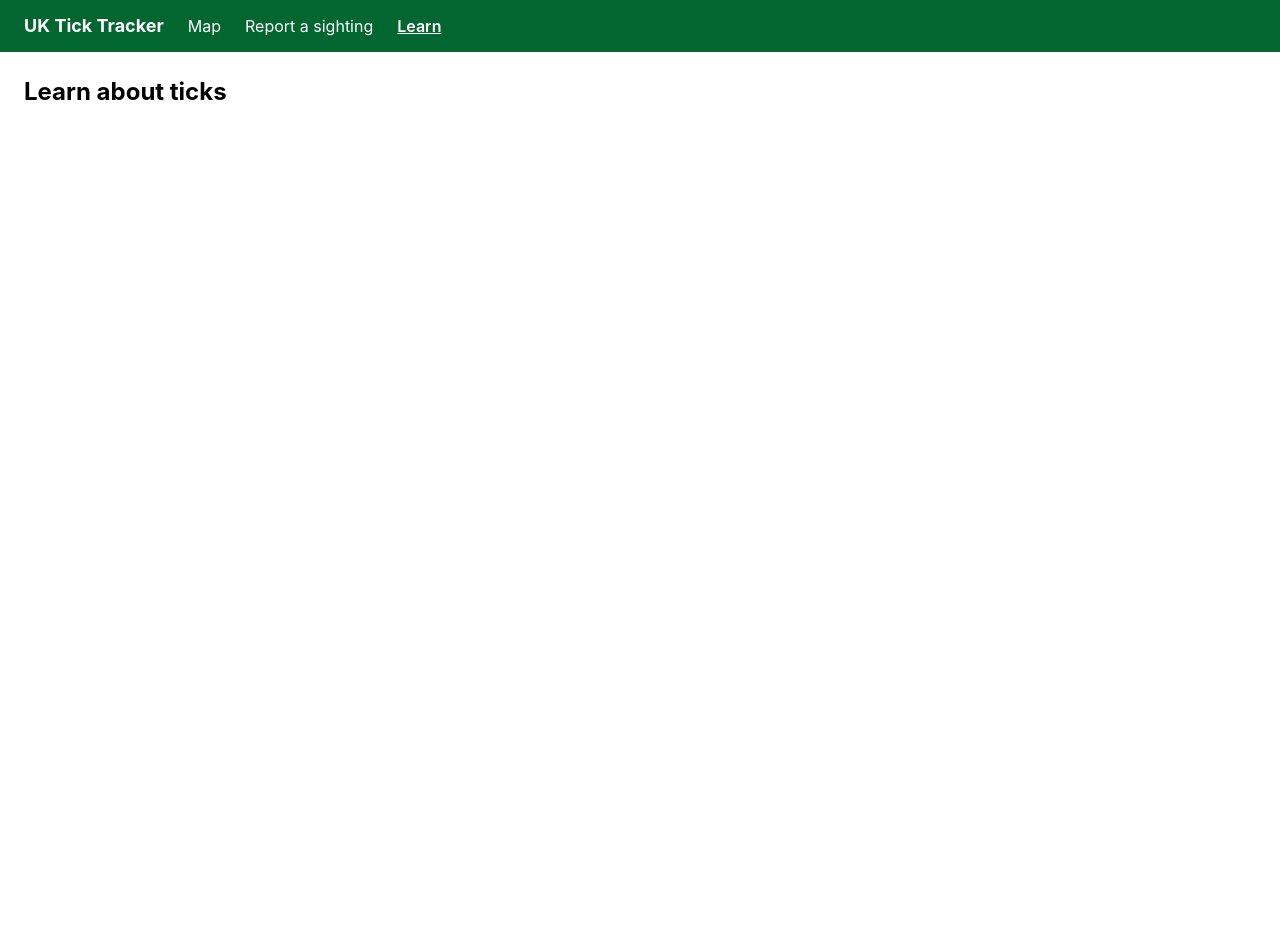
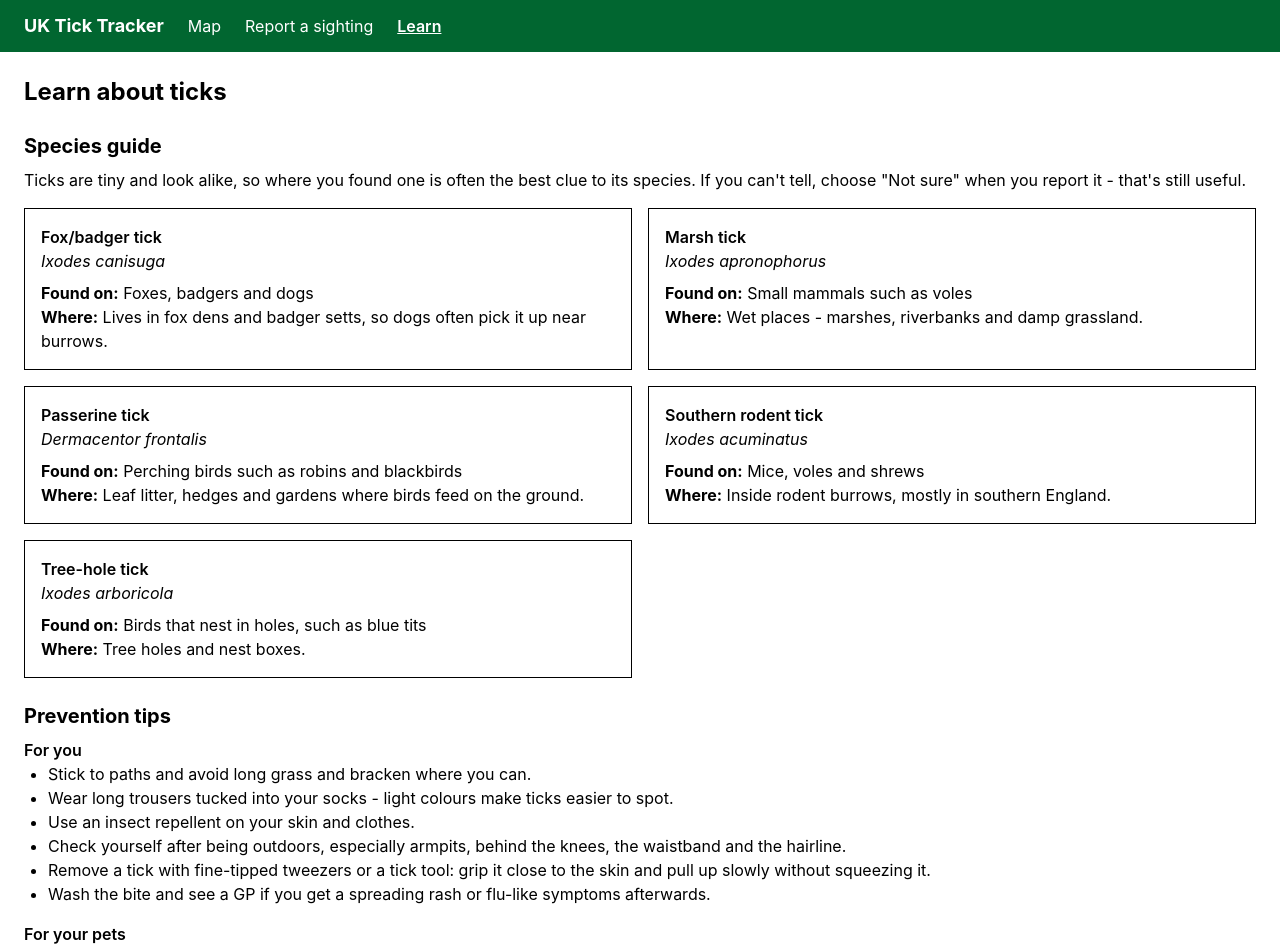
Before and after one commit to OllieMGL/elanco-tick-tracker, a React (Vite) app in the folder frontend/: page /learn in a window 1280 px wide. Shown: the top 949 px of the page. Before the commit the page ends 800 px from the top, so only its background shows below. Built offline with nearby package versions, Linux system fonts and the light colour scheme.

Commit message:
Added the Learn page bulk - tips to identify ticks and tips for people and pets

```diff
--- a/frontend/src/index.css
+++ b/frontend/src/index.css
@@ -61,6 +61,32 @@
   @apply bg-green-800 px-4 py-2 text-white;
 }
 
+/* learn page */
+.section-title {
+  @apply mt-6 mb-2 text-xl font-bold;
+}
+
+.species-list {
+  @apply mt-4 grid gap-4 md:grid-cols-2;
+}
+
+.species-card {
+  @apply border p-4;
+}
+
+.species-name {
+  @apply font-semibold;
+}
+
+.latin-name {
+  @apply mb-2 italic;
+}
+
+/* Tailwind removes list bullets by default, so add them back */
+.tip-list {
+  @apply mb-4 list-disc pl-6;
+}
+
 /* map page filters - inputs need a border or Tailwind leaves them invisible */
 .map-filters {
   @apply my-4 flex gap-6;
--- a/frontend/src/pages/LearnPage.jsx
+++ b/frontend/src/pages/LearnPage.jsx
@@ -1,7 +1,89 @@
+// the 5 species in the Elanco data - latin names match the data
+const SPECIES_GUIDE = [
+  {
+    name: 'Fox/badger tick',
+    latinName: 'Ixodes canisuga',
+    foundOn: 'Foxes, badgers and dogs',
+    habitat: 'Lives in fox dens and badger setts, so dogs often pick it up near burrows.',
+  },
+  {
+    name: 'Marsh tick',
+    latinName: 'Ixodes apronophorus',
+    foundOn: 'Small mammals such as voles',
+    habitat: 'Wet places - marshes, riverbanks and damp grassland.',
+  },
+  {
+    name: 'Passerine tick',
+    latinName: 'Dermacentor frontalis',
+    foundOn: 'Perching birds such as robins and blackbirds',
+    habitat: 'Leaf litter, hedges and gardens where birds feed on the ground.',
+  },
+  {
+    name: 'Southern rodent tick',
+    latinName: 'Ixodes acuminatus',
+    foundOn: 'Mice, voles and shrews',
+    habitat: 'Inside rodent burrows, mostly in southern England.',
+  },
+  {
+    name: 'Tree-hole tick',
+    latinName: 'Ixodes arboricola',
+    foundOn: 'Birds that nest in holes, such as blue tits',
+    habitat: 'Tree holes and nest boxes.',
+  },
+]
+
+const PEOPLE_TIPS = [
+  'Stick to paths and avoid long grass and bracken where you can.',
+  'Wear long trousers tucked into your socks - light colours make ticks easier to spot.',
+  'Use an insect repellent on your skin and clothes.',
+  'Check yourself after being outdoors, especially armpits, behind the knees, the waistband and the hairline.',
+  'Remove a tick with fine-tipped tweezers or a tick tool: grip it close to the skin and pull up slowly without squeezing it.',
+  'Wash the bite and see a GP if you get a spreading rash or flu-like symptoms afterwards.',
+]
+
+const PET_TIPS = [
+  'Check your pet after walks, especially the head, ears, neck and between the toes.',
+  'Ask your vet about tick prevention treatments.',
+  "Remove ticks the same way as on people - don't burn them or cover them in creams.",
+]
+
 function LearnPage() {
   return (
     <div className="page">
       <h1 className="page-title">Learn about ticks</h1>
+
+      <h2 className="section-title">Species guide</h2>
+      <p>
+        Ticks are tiny and look alike, so where you found one is often the best clue to its species.
+        If you can't tell, choose "Not sure" when you report it - that's still useful.
+      </p>
+
+      <div className="species-list">
+        {SPECIES_GUIDE.map((tick) => (
+          <article key={tick.name} className="species-card">
+            <h3 className="species-name">{tick.name}</h3>
+            <p className="latin-name">{tick.latinName}</p>
+            <p><strong>Found on:</strong> {tick.foundOn}</p>
+            <p><strong>Where:</strong> {tick.habitat}</p>
+          </article>
+        ))}
+      </div>
+
+      <h2 className="section-title">Prevention tips</h2>
+
+      <h3 className="species-name">For you</h3>
+      <ul className="tip-list">
+        {PEOPLE_TIPS.map((tip) => (
+          <li key={tip}>{tip}</li>
+        ))}
+      </ul>
+
+      <h3 className="species-name">For your pets</h3>
+      <ul className="tip-list">
+        {PET_TIPS.map((tip) => (
+          <li key={tip}>{tip}</li>
+        ))}
+      </ul>
     </div>
   )
 }
```
